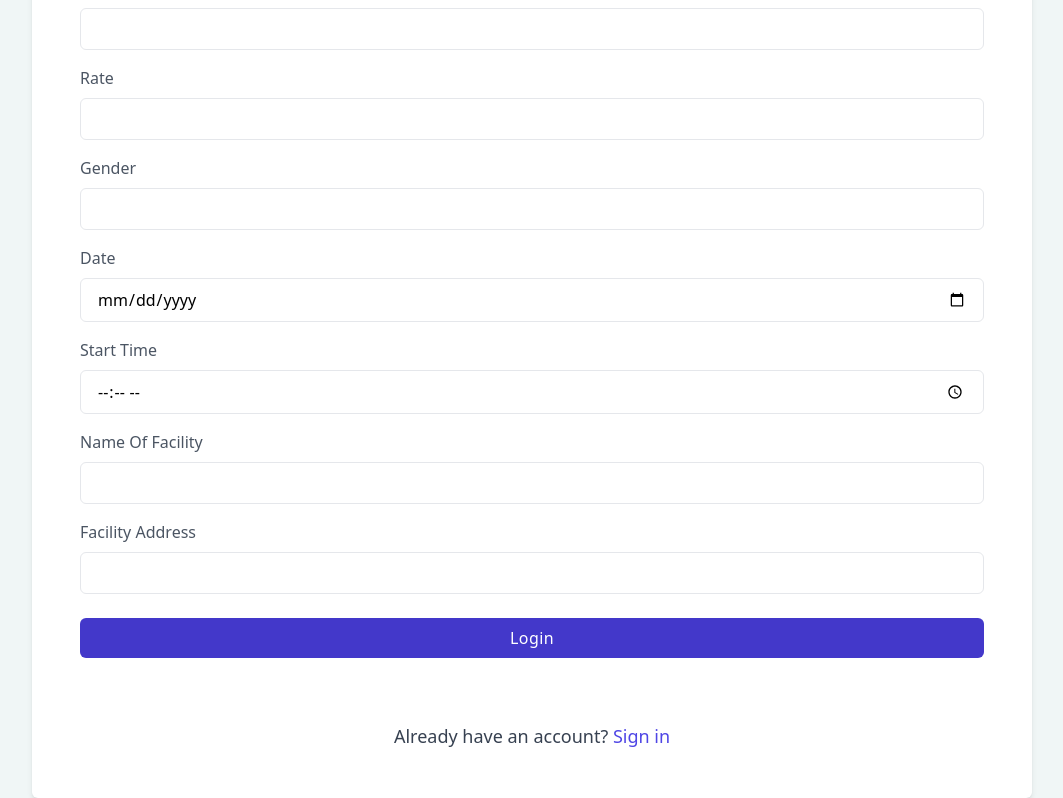
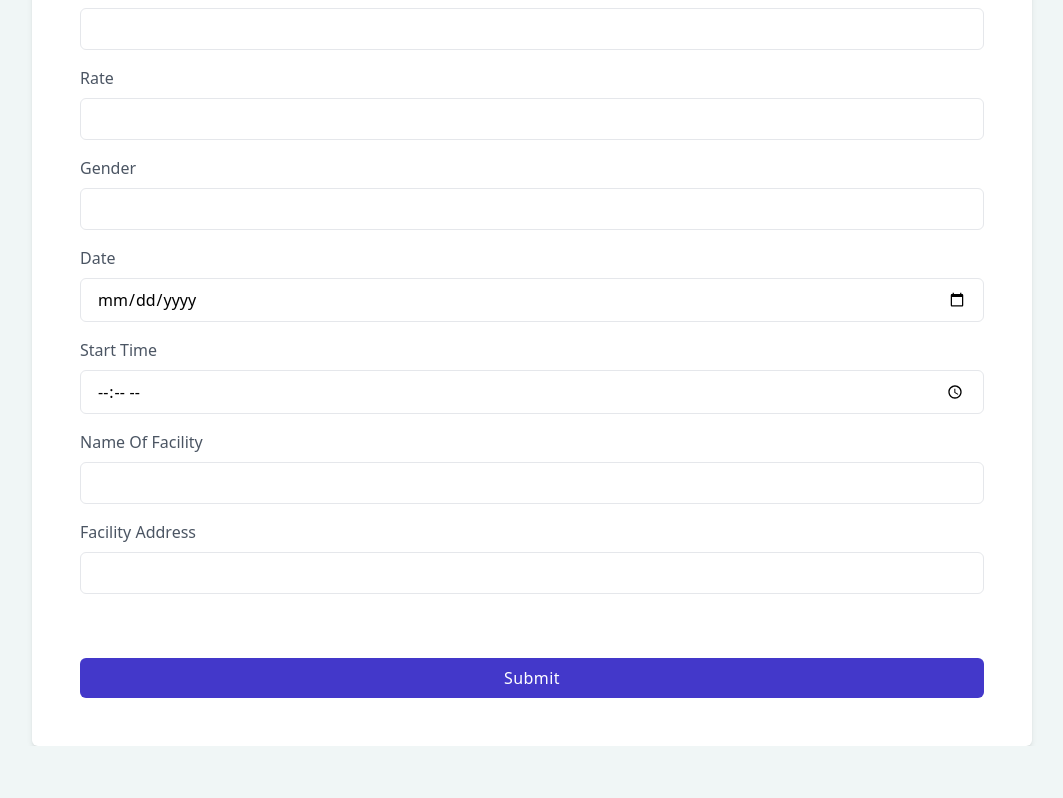
Before and after one commit to Michaela-K/medifind, a React (Create React App) app in the folder client/: page /newjob in a window 1280 px wide. Shown: the part 354-1152 px from the top of the page, without its empty margins (108-1171 px from the left). After the commit the page ends 1100 px from the top, so only its background shows below. Built offline with nearby package versions, Linux system fonts and the light colour scheme; no server answers; what javascript-time-ago would draw is missing.

Commit message:
update styling for new job page

```diff
--- a/client/src/components/NewJob.jsx
+++ b/client/src/components/NewJob.jsx
@@ -105,20 +105,12 @@ const NewJob = () => {
             />
           </div>
 
-          <div className="mt-6">
-            <button className="w-full px-4 py-2 tracking-wide text-white transition-colors duration-200 transform bg-indigo-700 rounded-md hover:bg-indigo-600">
-              Login
+          <div className="mt-16">
+            <button type="submit" className="w-full px-4 py-2 tracking-wide text-white transition-colors duration-200 transform bg-indigo-700 rounded-md hover:bg-indigo-600">
+              Submit
             </button>
           </div>
         </form>
-
-        <p className="mt-16 text-lg font-light text-center text-gray-700">
-          {" "}
-          Already have an account?{" "}
-          <a href="#" className="font-medium text-indigo-600 hover:underline">
-            Sign in
-          </a>
-        </p>
       </div>
     </div>
   );
```
